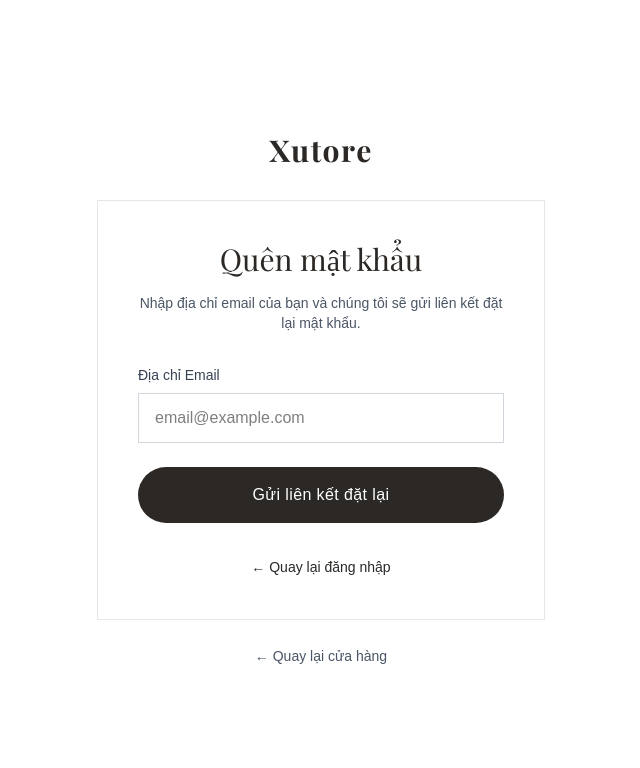
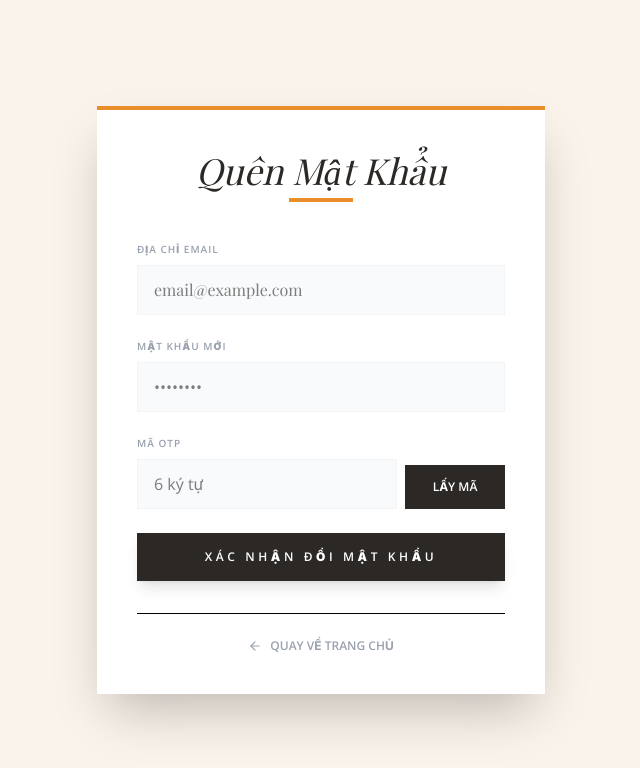
Before and after one commit to tienkrp21-crypto/coffee-website-nhom18, a React (Vite) app: page /forgot-password in a window 1280 px wide. Shown: the top 768 px of the page, without its empty margins (319-959 px from the left). Built offline with nearby package versions, Linux system fonts and the light colour scheme.

Commit message:
update trang forgotpassword

```diff
--- a/src/App.jsx
+++ b/src/App.jsx
@@ -14,13 +14,8 @@
 import PaymentResult from './pages/PaymentResult';
 import Profile from './pages/Profile';
 import OrderHistory from './pages/OrderHistory';
-
 import CoffeeShop from "./CoffeeShop";
 import Users from "./User";
-import ResetPassword from './pages/ResetPassword';
-
-// Thêm dòng này vào danh sách <Routes>
-<Route path="/reset-password" element={<ResetPassword />} />
 function App() {
   return (
     <CartProvider>
--- a/src/pages/ForgotPassword.jsx
+++ b/src/pages/ForgotPassword.jsx
@@ -1,107 +1,158 @@
-import React, { useState } from "react";
-import { Link, useNavigate } from "react-router-dom";
+import React, { useState, useEffect } from 'react';
+import { Link, useNavigate } from 'react-router-dom';
+import { Mail, Lock, ShieldCheck, Loader2, ArrowLeft } from 'lucide-react';
+
+const BASE_URL = 'https://coffee-website-nhom18.onrender.com'; //
 
 const ForgotPassword = () => {
-  // 1. Tạo "bộ nhớ" để lưu email người dùng nhập vào
-  const [email, setEmail] = useState("");
-  const [loading, setLoading] = useState(false);
   const navigate = useNavigate();
+  const [email, setEmail] = useState('');
+  const [newPassword, setNewPassword] = useState('');
+  const [otp, setOtp] = useState('');
 
-  // 2. Hàm "Động cơ" xử lý khi bấm nút Gửi
-  const handleSubmit = async (e) => {
-    e.preventDefault(); // Thần chú chống load lại trang!
-    setLoading(true);
+  // MẸO 2: Biến useState ngầm để lưu Token từ Backend gửi về
+  const [otpToken, setOtpToken] = useState('');
 
+  // MẸO 1: Trạng thái đồng hồ đếm ngược
+  const [countdown, setCountdown] = useState(0);
+
+  const [loadingSend, setLoadingSend] = useState(false);
+  const [loadingConfirm, setLoadingConfirm] = useState(false);
+
+  // Logic chạy đồng hồ đếm ngược
+  useEffect(() => {
+    let timer;
+    if (countdown > 0) {
+      timer = setInterval(() => {
+        setCountdown((prev) => prev - 1);
+      }, 1000);
+    }
+    return () => clearInterval(timer);
+  }, [countdown]);
+
+  // 1. Hàm xử lý Lấy mã OTP
+  const handleGetOtp = async () => {
+    if (!email) return alert("Dũng ơi, nhập Email trước khi lấy mã nhé!");
+
+    setLoadingSend(true);
     try {
-      // Gọi sang Backend Render của bạn
-      const response = await fetch(
-        `https://coffee-website-nhom18.onrender.com/users/forgot-password?email=${email}`,
-        {
-          method: "POST",
-        },
-      );
-
-      const message = await response.text();
+      const response = await fetch(`${BASE_URL}/users/forgot-password/send-otp?email=${email}`, {
+        method: 'POST'
+      });
 
       if (response.ok) {
-        alert("Thành công! Kiểm tra Email để nhận mật khẩu mới nhé.");
-        navigate("/login"); // Chuyển về trang đăng nhập
+        const data = await response.json();
+        // MẸO 2: Cất Token ẩn vào State ngay khi nhận được
+        setOtpToken(data.token);
+
+        // MẸO 1: Khởi động đếm ngược 60 giây và khóa nút
+        setCountdown(60);
+        alert("Mã OTP đã được gửi! Dũng kiểm tra hòm thư nhé.");
       } else {
-        alert(message || "Có lỗi xảy ra, vui lòng thử lại sau.");
+        alert("Email này chưa đăng ký tài khoản rồi!");
       }
     } catch (error) {
-      console.error("Lỗi:", error);
-      alert("Lỗi kết nối đến máy chủ!");
+      alert("Lỗi kết nối máy chủ rồi Dũng ơi!");
     } finally {
-      setLoading(false);
+      setLoadingSend(false);
+    }
+  };
+
+  // 2. Hàm xử lý Xác nhận đổi mật khẩu
+  const handleResetPassword = async (e) => {
+    e.preventDefault();
+    if (!otp || !newPassword) return alert("Dũng điền nốt mã OTP và mật khẩu mới nha!");
+
+    setLoadingConfirm(true);
+    try {
+      const response = await fetch(`${BASE_URL}/users/forgot-password/verify`, {
+        method: 'POST',
+        headers: { 'Content-Type': 'application/json' },
+        body: JSON.stringify({
+          email,
+          newPassword,
+          otp,
+          token: otpToken // MẸO 2: Đính kèm Token ẩn để Tiến kiểm duyệt
+        }),
+      });
+
+      if (response.ok) {
+        alert("Tuyệt vời! Mật khẩu mới đã sẵn sàng.");
+        navigate('/'); // Về Home để hiện Modal đăng nhập mới
+      } else {
+        alert("Mã OTP bị sai hoặc đã hết hạn rồi Dũng ơi!");
+      }
+    } catch (error) {
+      alert("Lỗi hệ thống khi đổi mật khẩu!");
+    } finally {
+      setLoadingConfirm(false);
     }
   };
 
   return (
-    <div className="min-h-screen bg-cream flex items-center justify-center p-4">
-      <div className="w-full max-w-md">
-        {/* Logo */}
-        <div className="text-center mb-8">
-          <Link to="/">
-            <h1 className="font-serif text-3xl font-bold text-dark tracking-wider">
-              Xutore
-            </h1>
-          </Link>
+    <div className="min-h-screen bg-[#FAF3EB] flex items-center justify-center p-4 font-sans">
+      <div className="bg-white w-full max-w-md shadow-2xl p-10 border-t-4 border-primary">
+
+        <div className="text-center mb-10">
+          <h2 className="font-serif text-4xl text-dark italic mb-2">Quên Mật Khẩu</h2>
+          <div className="w-16 h-1 bg-primary mx-auto"></div>
         </div>
 
-        {/* Forgot Password Card */}
-        <div className="bg-white border border-gray-200 p-10">
-          <h2 className="font-serif text-3xl text-dark text-center mb-4">
-            Quên mật khẩu
-          </h2>
+        <form onSubmit={handleResetPassword} className="space-y-6">
+          {/* Email */}
+          <div>
+            <label className="block text-[10px] font-black uppercase text-gray-400 mb-2 tracking-widest">Địa chỉ Email</label>
+            <input
+              type="email" required value={email} onChange={(e) => setEmail(e.target.value)}
+              placeholder="email@example.com"
+              className="w-full px-4 py-3 border border-gray-100 focus:border-primary outline-none transition bg-gray-50 font-serif"
+            />
+          </div>
 
-          <p className="text-gray-600 text-center mb-8 text-sm">
-            Nhập địa chỉ email của bạn và chúng tôi sẽ gửi liên kết đặt lại mật
-            khẩu.
-          </p>
+          {/* Mật khẩu mới */}
+          <div>
+            <label className="block text-[10px] font-black uppercase text-gray-400 mb-2 tracking-widest">Mật khẩu mới</label>
+            <input
+              type="password" required value={newPassword} onChange={(e) => setNewPassword(e.target.value)}
+              placeholder="••••••••"
+              className="w-full px-4 py-3 border border-gray-100 focus:border-primary outline-none transition bg-gray-50"
+            />
+          </div>
 
-          {/* Lắp động cơ handleSubmit vào Form */}
-          <form className="space-y-6" onSubmit={handleSubmit}>
-            <div>
-              <label className="block text-sm font-medium text-gray-700 mb-2">
-                Địa chỉ Email
-              </label>
+          {/* OTP & Nút lấy mã */}
+          <div className="flex gap-2 items-end">
+            <div className="flex-grow">
+              <label className="block text-[10px] font-black uppercase text-gray-400 mb-2 tracking-widest">Mã OTP</label>
               <input
-                type="email"
-                required
-                value={email} // Gắn giá trị vào bộ nhớ
-                onChange={(e) => setEmail(e.target.value)} // Cập nhật bộ nhớ khi gõ chữ
-                placeholder="email@example.com"
-                className="w-full px-4 py-3 border border-gray-300 focus:outline-none focus:border-dark"
+                type="text" required value={otp} onChange={(e) => setOtp(e.target.value)}
+                placeholder="6 ký tự"
+                className="w-full px-4 py-3 border border-gray-100 focus:border-primary outline-none transition bg-gray-50"
               />
             </div>
 
+            {/* Nút Lấy mã: Bị khóa nếu đang đếm ngược */}
             <button
-              type="submit"
-              disabled={loading}
-              className="w-full bg-dark text-white py-4 rounded-full font-medium tracking-wide hover:bg-dark/90 transition-all disabled:opacity-50"
+              type="button"
+              onClick={handleGetOtp}
+              disabled={loadingSend || countdown > 0}
+              className={`px-4 py-3.5 text-xs font-bold uppercase transition-all min-w-[100px]
+                ${countdown > 0 ? 'bg-gray-200 text-gray-400 cursor-not-allowed' : 'bg-dark text-white hover:bg-primary'}`}
             >
-              {loading ? "Đang xử lý..." : "Gửi liên kết đặt lại"}
+              {loadingSend ? <Loader2 className="animate-spin mx-auto" size={18} /> : (countdown > 0 ? `${countdown}s` : "Lấy mã")}
             </button>
-          </form>
+          </div>
 
-          <div className="mt-8 text-center">
-            <Link
-              to="/login"
-              className="text-sm text-dark hover:text-dark/70 transition"
-            >
-              ← Quay lại đăng nhập
-            </Link>
-          </div>
-        </div>
+          <button
+            type="submit" disabled={loadingConfirm}
+            className="w-full bg-dark text-white py-4 font-black uppercase text-xs tracking-[0.3em] hover:bg-primary transition-all flex items-center justify-center gap-3 shadow-lg"
+          >
+            {loadingConfirm ? <Loader2 className="animate-spin" /> : "Xác nhận đổi mật khẩu"}
+          </button>
+        </form>
 
-        {/* Back to Shop */}
-        <div className="text-center mt-6">
-          <Link
-            to="/"
-            className="text-sm text-gray-600 hover:text-dark transition"
-          >
-            ← Quay lại cửa hàng
+        <div className="mt-8 text-center border-t pt-6">
+          <Link to="/" className="text-gray-400 hover:text-primary transition-all text-xs font-bold uppercase flex items-center justify-center gap-2">
+            <ArrowLeft size={14} /> Quay về trang chủ
           </Link>
         </div>
       </div>
--- a/src/pages/ResetPassword.jsx
+++ /dev/null
@@ -1,119 +0,0 @@
-import React, { useState } from "react";
-import { Link, useNavigate, useSearchParams } from "react-router-dom";
-
-const ResetPassword = () => {
-  // Bắt lấy cái mã Token từ trên thanh URL
-  const [searchParams] = useSearchParams();
-  const token = searchParams.get("token");
-
-  // Bộ nhớ lưu mật khẩu
-  const [newPassword, setNewPassword] = useState("");
-  const [confirmPassword, setConfirmPassword] = useState("");
-  const [loading, setLoading] = useState(false);
-  const navigate = useNavigate();
-
-  const handleSubmit = async (e) => {
-    e.preventDefault();
-
-    // 1. Kiểm tra xem có token trên URL không
-    if (!token) {
-      alert("Đường link không hợp lệ hoặc đã bị lỗi!");
-      return;
-    }
-
-    // 2. Kiểm tra xem gõ lại pass có khớp không
-    if (newPassword !== confirmPassword) {
-      alert("Mật khẩu nhập lại không khớp!");
-      return;
-    }
-
-    setLoading(true);
-
-    try {
-      // 3. Gọi API sang Backend Render (truyền token và pass mới)
-      const response = await fetch(`https://coffee-website-nhom18.onrender.com/users/reset-password?token=${token}&newPassword=${newPassword}`, {
-        method: 'POST'
-      });
-
-      const message = await response.text();
-
-      // 4. Xử lý kết quả
-      if (response.ok) {
-        alert("Thành công! Mật khẩu của bạn đã được thay đổi.");
-        navigate('/login'); // Đá về trang đăng nhập
-      } else {
-        alert(message || "Có lỗi xảy ra. Đường link có thể đã hết hạn 15 phút.");
-      }
-    } catch (error) {
-      console.error("Lỗi:", error);
-      alert("Lỗi kết nối đến máy chủ!");
-    } finally {
-      setLoading(false);
-    }
-  };
-
-  return (
-    <div className="min-h-screen bg-cream flex items-center justify-center p-4">
-      <div className="w-full max-w-md">
-        <div className="text-center mb-8">
-          <Link to="/">
-            <h1 className="font-serif text-3xl font-bold text-dark tracking-wider">
-              Xutore
-            </h1>
-          </Link>
-        </div>
-
-        <div className="bg-white border border-gray-200 p-10">
-          <h2 className="font-serif text-3xl text-dark text-center mb-4">
-            Tạo mật khẩu mới
-          </h2>
-
-          <p className="text-gray-600 text-center mb-8 text-sm">
-            Vui lòng nhập mật khẩu mới cho tài khoản của bạn.
-          </p>
-
-          <form className="space-y-6" onSubmit={handleSubmit}>
-            <div>
-              <label className="block text-sm font-medium text-gray-700 mb-2">
-                Mật khẩu mới
-              </label>
-              <input
-                type="password"
-                required
-                minLength="6"
-                value={newPassword}
-                onChange={(e) => setNewPassword(e.target.value)}
-                placeholder="Nhập ít nhất 6 ký tự"
-                className="w-full px-4 py-3 border border-gray-300 focus:outline-none focus:border-dark"
-              />
-            </div>
-
-            <div>
-              <label className="block text-sm font-medium text-gray-700 mb-2">
-                Nhập lại mật khẩu mới
-              </label>
-              <input
-                type="password"
-                required
-                value={confirmPassword}
-                onChange={(e) => setConfirmPassword(e.target.value)}
-                placeholder="Xác nhận lại mật khẩu"
-                className="w-full px-4 py-3 border border-gray-300 focus:outline-none focus:border-dark"
-              />
-            </div>
-
-            <button
-              type="submit"
-              disabled={loading}
-              className="w-full bg-dark text-white py-4 rounded-full font-medium tracking-wide hover:bg-dark/90 transition-all disabled:opacity-50"
-            >
-              {loading ? "Đang xử lý..." : "Lưu mật khẩu mới"}
-            </button>
-          </form>
-        </div>
-      </div>
-    </div>
-  );
-};
-
-export default ResetPassword;
```
Also changed, not shown: src/layouts/MainLayout.jsx (+52 -37 lines).
